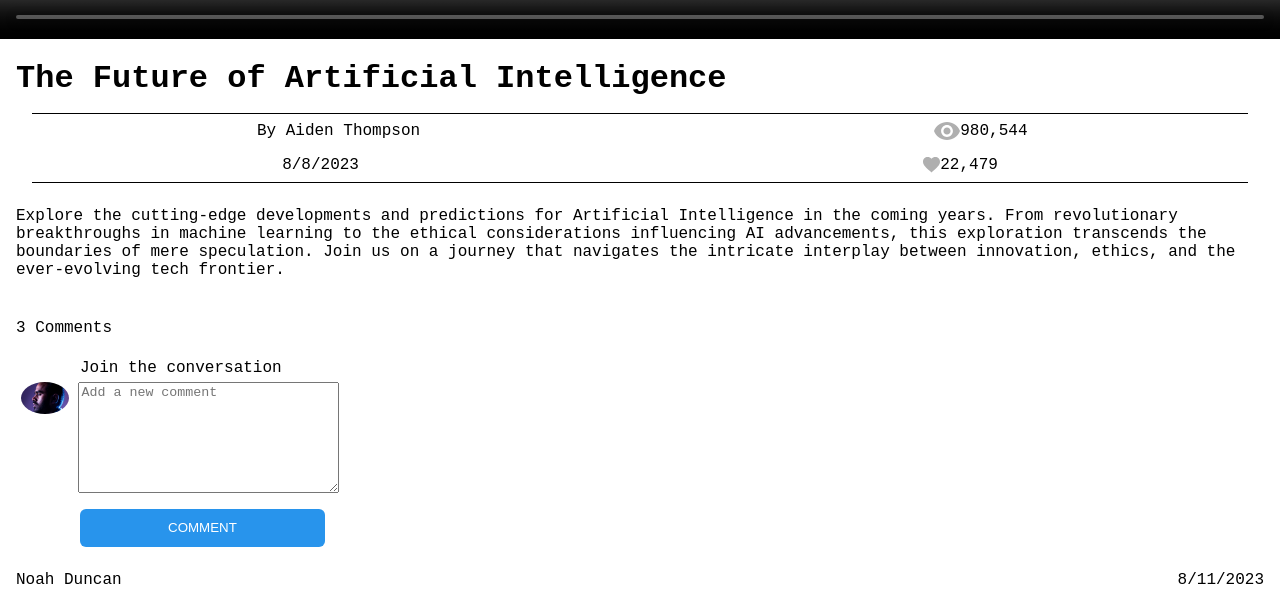
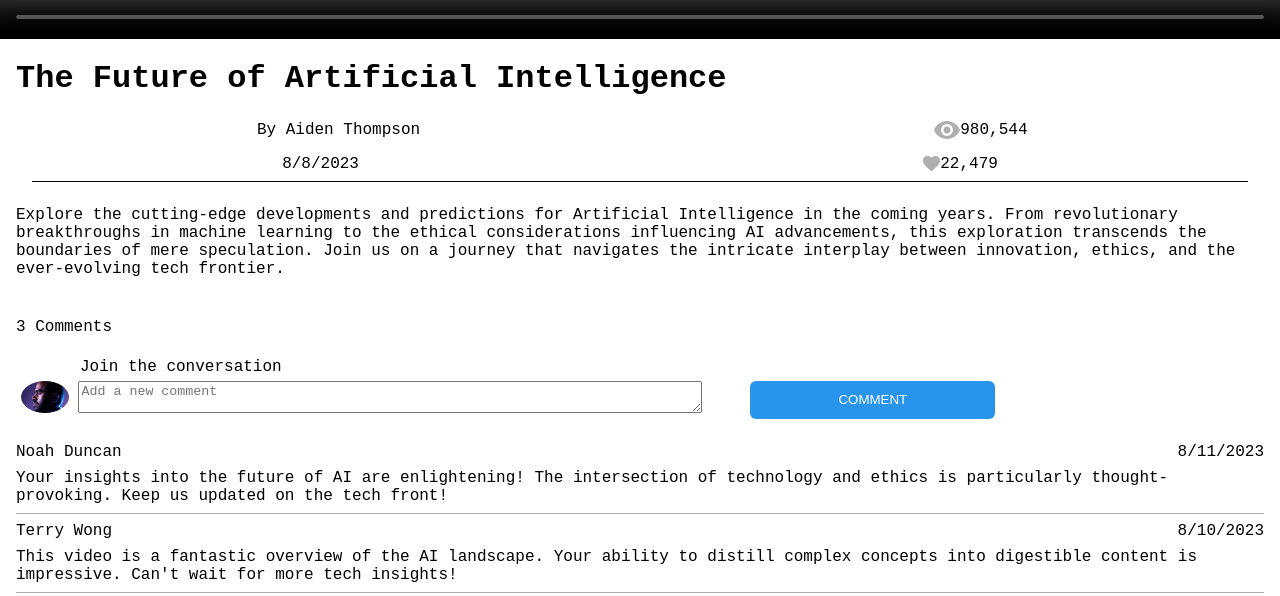
Before and after one commit to Shiriix/solomon-pipi-brainflix, a React (Create React App) app: page / in a window 1280 px wide. Shown: the part 988-1584 px from the top of the page. Built offline with nearby package versions, Linux system fonts and the light colour scheme.

Commit message:
added styles for the video player

```diff
--- a/src/components/VIdeoDisplay/VideoDisplay.js
+++ b/src/components/VIdeoDisplay/VideoDisplay.js
@@ -14,7 +14,7 @@ export default function VideoDisplay({ activeVideo }) {
       ></video>
       <h1 className="VideoDisplay__title">{activeVideo.title}</h1>
 
-      <div className="VideoDisplay__divider"></div>
+      <div className="VideoDisplay__divider1"></div>
       <div className="VideoDisplay__info1">
         <p className="VideoDisplay__uploader"> By {activeVideo.channel}</p>
         <div className="viewsWrapper">
--- a/src/components/VIdeoDisplay/VideoDisplay.scss
+++ b/src/components/VIdeoDisplay/VideoDisplay.scss
@@ -1,5 +1,5 @@
 @use "../../styles/partials/variables" as *;
-@use "../../styles/partials/mixins";
+@use "../../styles/partials/mixins" as *;
 
 .VideoDisplay {
   width: 100%;
@@ -28,6 +28,16 @@
     margin: auto;
   }
 
+  &__divider1 {
+    height: 1px;
+    background-color: #000;
+    width: 95%;
+    margin: auto;
+    @include tablet-and-desktop {
+      display: none;
+    }
+  }
+
   &__title {
     padding: 1rem;
   }
--- a/src/components/VideoComments/Comments.js
+++ b/src/components/VideoComments/Comments.js
@@ -30,6 +30,9 @@ export default function Comments({ activeVideo }) {
             rows="7"
             placeholder="Add a new comment"
           ></textarea>
+          <button className="VideoDisplay__comments-btndesk" type="submit">
+            COMMENT
+          </button>
         </div>
         <button className="VideoDisplay__comments-btn" type="submit">
           {" "}
--- a/src/components/VideoComments/Comments.scss
+++ b/src/components/VideoComments/Comments.scss
@@ -6,10 +6,6 @@
     &-number {
       margin: 0.4rem 0rem;
       padding: 1rem;
-    }
-
-    &-btn {
-      display: block;
     }
 
     &-area {
@@ -35,6 +31,25 @@
       color: $text-primary;
       border-radius: 6px;
       border: none;
+      @include tablet-and-desktop {
+        display: none;
+      }
+    }
+
+    &-btndesk {
+      display: none;
+      @include tablet-and-desktop {
+        display: flex;
+
+        padding: 0.7rem 5.5rem;
+
+        margin-left: 3rem;
+
+        background-color: $button-primary;
+        color: $text-primary;
+        border-radius: 6px;
+        border: none;
+      }
     }
 
     &-avatar {
@@ -67,3 +82,10 @@
 .comment__text {
   margin: 0.5rem 0rem;
 }
+
+textarea {
+  @include tablet-and-desktop {
+    width: 50%;
+    height: 2rem;
+  }
+}
--- a/src/components/VideoList/VideoList.scss
+++ b/src/components/VideoList/VideoList.scss
@@ -17,6 +17,9 @@
       width: 35%;
       list-style: none;
       border-radius: 2px;
+      @include tablet-and-desktop {
+        width: 25%;
+      }
     }
   }
 }
```
